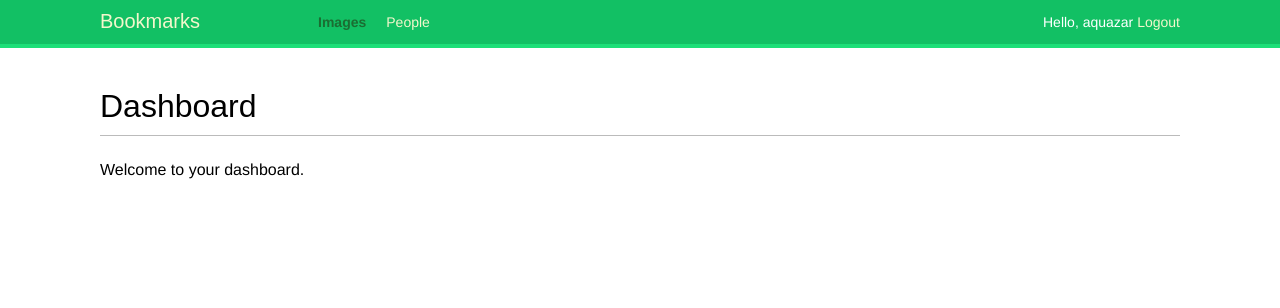
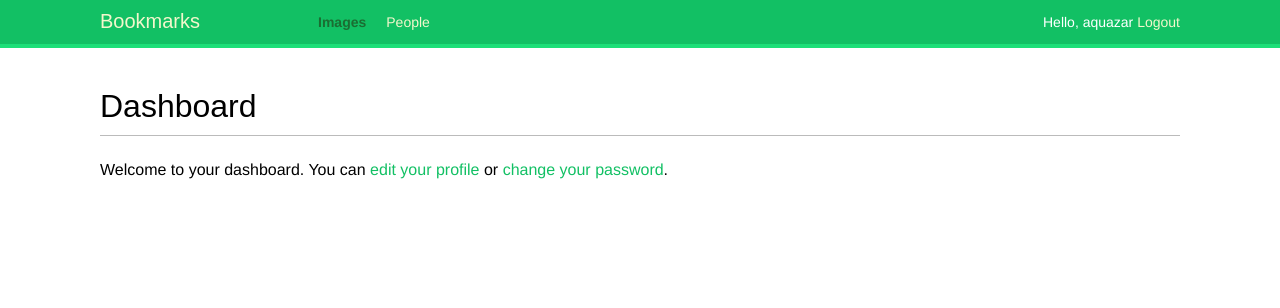
Before and after one commit to AQuaZar/django-practice, a Django app: page /account/ in a window 1280 px wide. Shown: the top 308 px of the page. Run offline with Django 3.2, Linux system fonts and the light colour scheme; a user stored in the database is signed in; some web fonts are replaced.

Commit message:
Add profile model and edit view

```diff
--- a/bookmarks/bookmarks/account/templates/account/dashboard.html
+++ b/bookmarks/bookmarks/account/templates/account/dashboard.html
@@ -5,5 +5,6 @@ Dashboard
 
 {% block content %}
     <h1>Dashboard</h1>
-    <p>Welcome to your dashboard.
+    <p>Welcome to your dashboard. You can <a href="{% url "edit" %}">edit your profile</a>
+    or <a href="{% url "password_change" %}">change your password</a>.</p>
 {% endblock content %}
--- a/bookmarks/bookmarks/account/urls.py
+++ b/bookmarks/bookmarks/account/urls.py
@@ -35,5 +35,6 @@ urlpatterns = [
         auth_views.PasswordResetCompleteView.as_view(),
         name="password_reset_complete",
     ),
+    path("edit/", views.edit, name="edit"),
     path("", views.dashboard, name="dashboard"),
 ]
--- a/bookmarks/bookmarks/account/views.py
+++ b/bookmarks/bookmarks/account/views.py
@@ -2,7 +2,8 @@ from django.shortcuts import render
 from django.http import HttpResponse
 from django.contrib.auth import authenticate, login
 from django.contrib.auth.decorators import login_required
-from .forms import LoginForm, UserRegistrationForm
+from .forms import LoginForm, UserRegistrationForm, UserEditForm, ProfileEditForm
+from .models import Profile
 
 
 def register(request):
@@ -15,6 +16,8 @@ def register(request):
             new_user.set_password(user_form.cleaned_data["password"])
             # Save the User object
             new_user.save()
+            # Create the user profile
+            Profile.objects.create(user=new_user)
             return render(request, "account/register_done.html", {"new_user": new_user})
     else:
         user_form = UserRegistrationForm()
@@ -47,4 +50,28 @@ def dashboard(request):
     return render(request, "account/dashboard.html", {"section": "dashboard"})
 
 
+@login_required
+def edit(request):
+    if request.method == "POST":
+        user_form = UserEditForm(
+            instance=request.user, data=request.POST, files=request.FILES
+        )
+        profile_form = ProfileEditForm(
+            instance=request.user.profile, data=request.POST, files=request.FILES
+        )
+
+        if user_form.is_valid() and profile_form.is_valid():
+            user_form.save()
+            profile_form.save()
+    else:
+        user_form = UserEditForm(instance=request.user)
+        profile_form = ProfileEditForm(instance=request.user.profile)
+
+    return render(
+        request,
+        "account/edit.html",
+        {"user_form": user_form, "profile_form": profile_form},
+    )
+
+
 # Create your views here.
--- a/bookmarks/bookmarks/bookmarks/settings.py
+++ b/bookmarks/bookmarks/bookmarks/settings.py
@@ -117,4 +117,7 @@ USE_TZ = True
 # Static files (CSS, JavaScript, Images)
 # https://docs.djangoproject.com/en/2.0/howto/static-files/
 
+MEDIA_URL = "/media/"
+MEDIA_ROOT = os.path.join(BASE_DIR, "media/")
+
 STATIC_URL = "/static/"
--- a/bookmarks/bookmarks/bookmarks/urls.py
+++ b/bookmarks/bookmarks/bookmarks/urls.py
@@ -15,8 +15,13 @@ Including another URLconf
 """
 from django.contrib import admin
 from django.urls import path, include
+from django.conf import settings
+from django.conf.urls.static import static
 
 urlpatterns = [
     path("admin/", admin.site.urls),
     path("account/", include("account.urls")),
 ]
+
+if settings.DEBUG:
+    urlpatterns += static(settings.MEDIA_URL, document_root=settings.MEDIA_ROOT)
```
Also changed, not shown: bookmarks/bookmarks/account/admin.py (+7 -0 lines), bookmarks/bookmarks/account/forms.py (+13 -0 lines), bookmarks/bookmarks/account/models.py (+11 -0 lines), bookmarks/bookmarks/account/templates/account/edit.html (added, +16 -0 lines), bookmarks/bookmarks/account/migrations/0001_initial.py (added), bookmarks/bookmarks/db.sqlite3.
